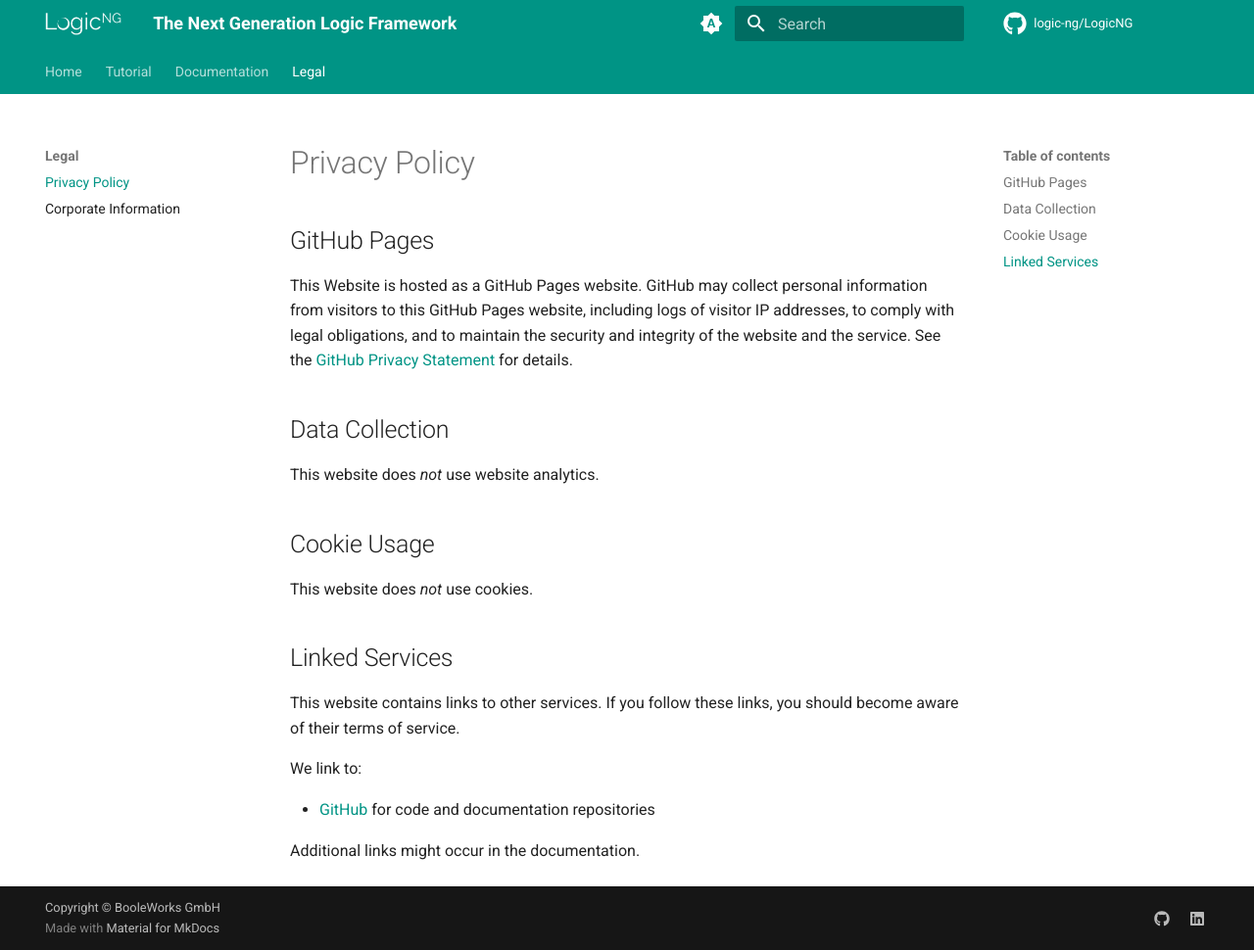
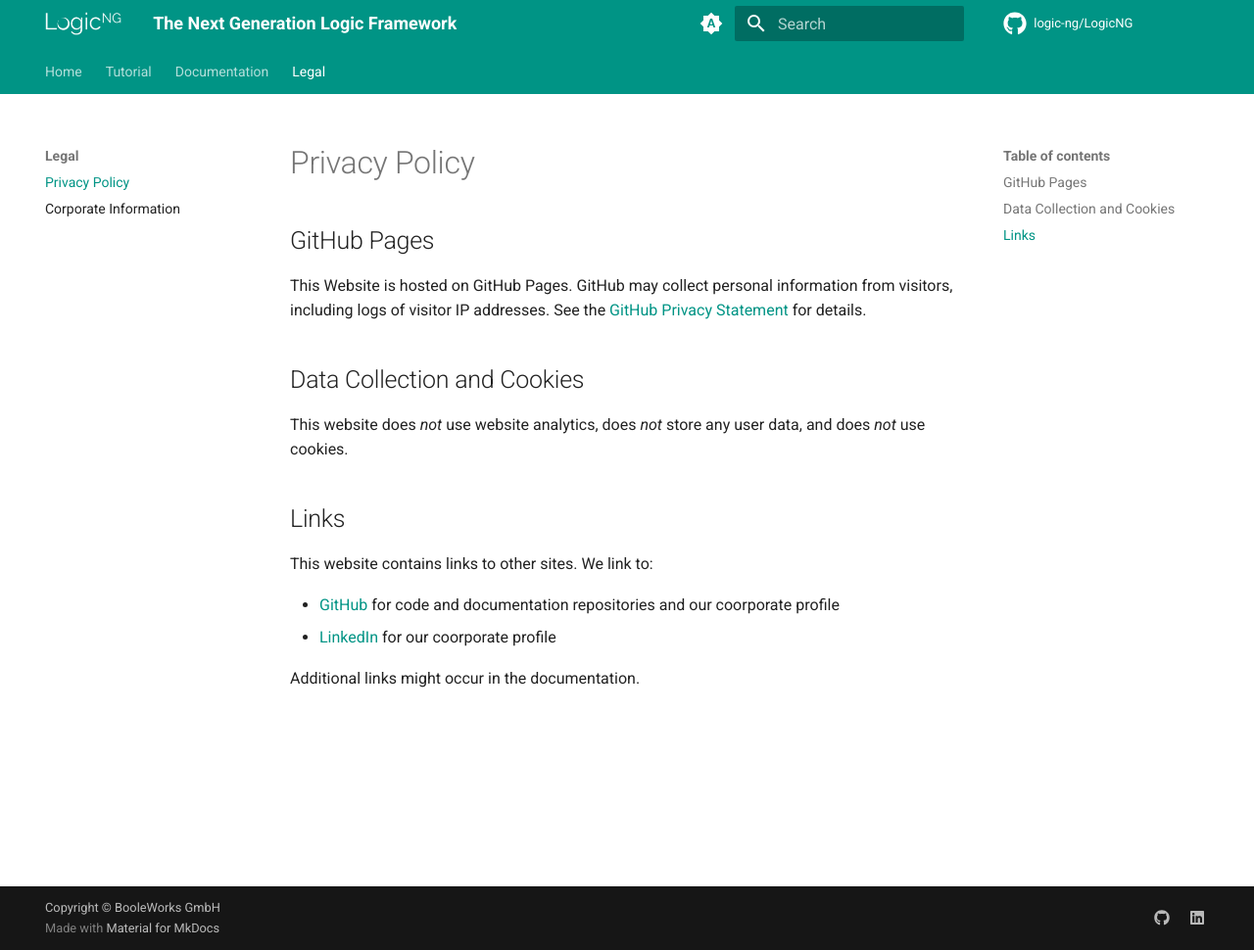
Before and after one commit to maxkratz/logic-ng.github.io, an MkDocs documentation site: the page built from docs/legal/privacy.md, in a window 1280 px wide and 970 px high. Shown: the whole window at 98% size. Built offline with MkDocs 1.6.1 and Material for MkDocs 9.7.7, drawn with Linux system fonts in a browser that asks for light colours; comment, search, counter and statistics services are not loaded.

Commit message:
More compact legal information

```diff
--- a/docs/legal/privacy.md
+++ b/docs/legal/privacy.md
@@ -4,25 +4,19 @@ title: "Privacy Policy"
 
 ## GitHub Pages
 
-This Website is hosted as a GitHub Pages website. GitHub may collect personal information from visitors to this GitHub Pages website, including logs of visitor IP addresses, to comply with legal obligations, and to maintain the security and integrity of the website and the service. See the [GitHub Privacy Statement](https://docs.github.com/en/site-policy/privacy-policies/github-privacy-statement) for details.
+This Website is hosted on GitHub Pages. GitHub may collect personal information from visitors, including logs of visitor IP addresses.  See the [GitHub Privacy Statement](https://docs.github.com/en/site-policy/privacy-policies/github-privacy-statement) for details.
 
 
-## Data Collection
+## Data Collection and Cookies
 
-This website does *not* use website analytics.
+This website does *not* use website analytics, does *not* store any user data, and does *not* use cookies.
 
 
-## Cookie Usage
+## Links
 
-This website does *not* use cookies.
+This website contains links to other sites. We link to:
 
-
-## Linked Services
-
-This website contains links to other services. If you follow these links, you should become aware of their terms of service.
-
-We link to:
-
-* [GitHub](https://docs.github.com/en/site-policy/github-terms/github-terms-of-service) for code and documentation repositories
+* [GitHub](https://docs.github.com/en/site-policy/github-terms/github-terms-of-service) for code and documentation repositories and our coorporate profile
+* [LinkedIn](https://de.linkedin.com/legal/user-agreement?) for our coorporate profile
 
 Additional links might occur in the documentation.
```
